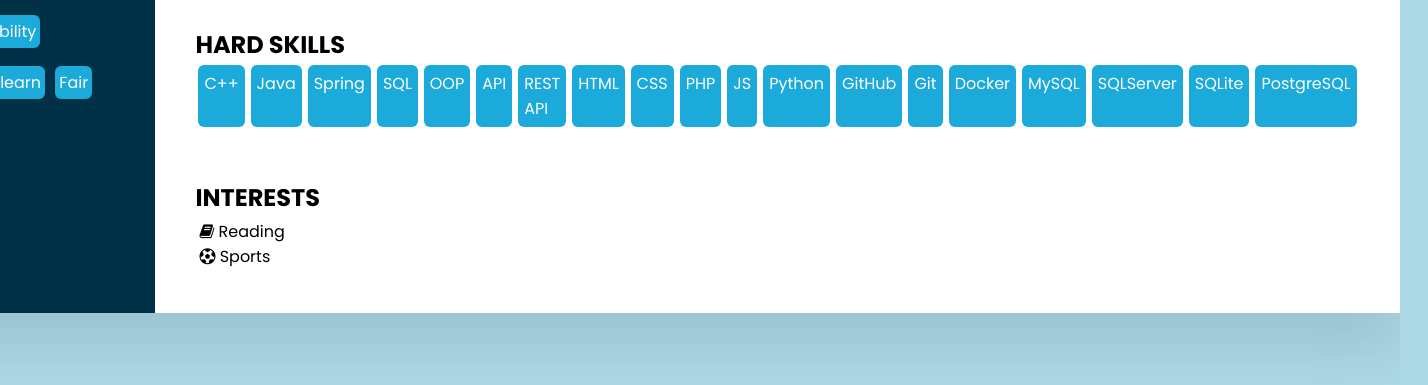
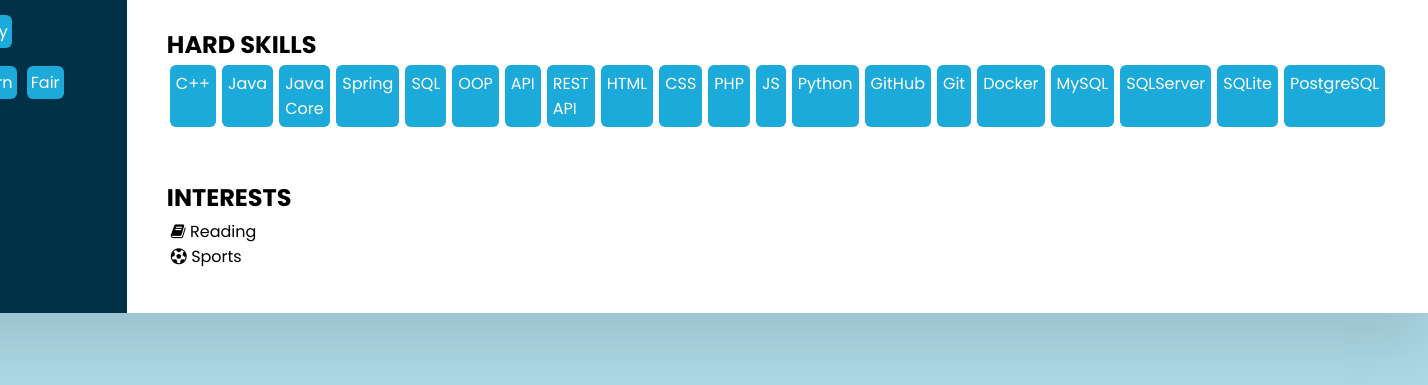
Before and after one commit to artiomgridyushko/CV, a plain HTML site: page index.html in a window 1280 px wide. Shown: the part 1059-1444 px from the top of the page, 1428 px wide, since content can reach past the window. Drawn offline with Linux system fonts and the light colour scheme.

Commit message:
Java Core

```diff
--- a/index.html
+++ b/index.html
@@ -176,6 +176,7 @@
           <div class="word-container">
             <div class="word">C++</div>
             <div class="word">Java</div>
+            <div class="word">Java Core</div>
             <div class="word">Spring</div>
             <div class="word">SQL</div>
             <div class="word">OOP</div>
```
